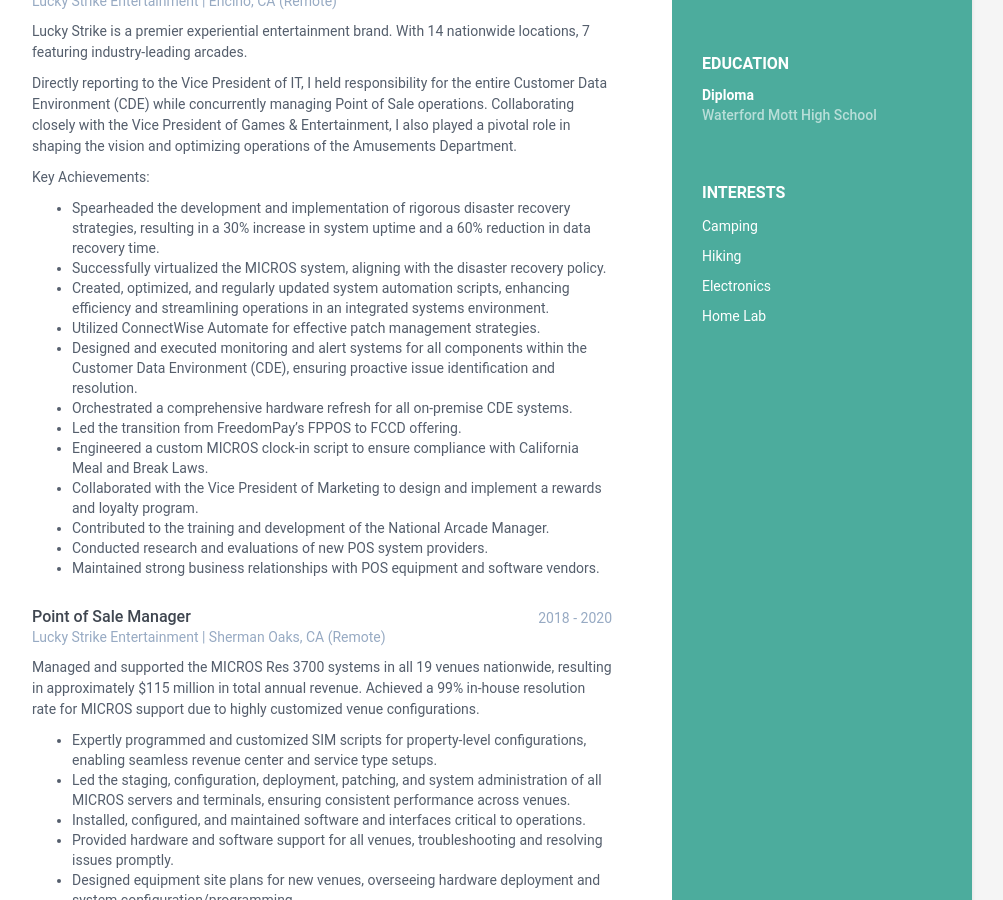
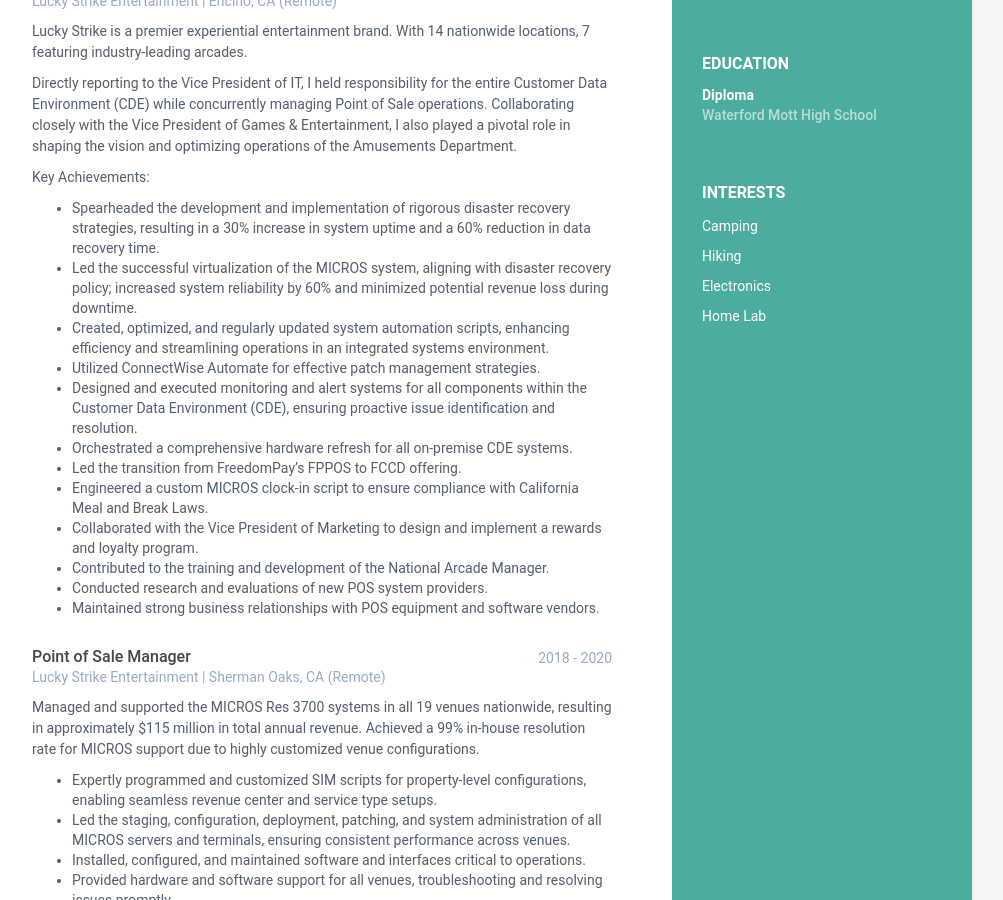
Before and after one commit to cdigitaldetroit/resume, a Jekyll site: the page built from index.html, in a window 1280 px wide and 900 px high, scrolled down 509 px. Shown: the whole window, without its empty margins (168-1171 px from the left). Built offline with Jekyll 4.4.1, drawn with Linux system fonts in a browser that asks for light colours.

Commit message:
more edits

```diff
--- a/_data/data.yml
+++ b/_data/data.yml
@@ -78,7 +78,7 @@
 
             Key Achievements:
             - Spearheaded the development and implementation of rigorous disaster recovery strategies, resulting in a 30% increase in system uptime and a 60% reduction in data recovery time.
-            - Successfully virtualized the MICROS system, aligning with the disaster recovery policy.
+            - Led the successful virtualization of the MICROS system, aligning with disaster recovery policy; increased system reliability by 60% and minimized potential revenue loss during downtime.
             - Created, optimized, and regularly updated system automation scripts, enhancing efficiency and streamlining operations in an integrated systems environment.
             - Utilized ConnectWise Automate for effective patch management strategies.
             - Designed and executed monitoring and alert systems for all components within the Customer Data Environment (CDE), ensuring proactive issue identification and resolution.
```
